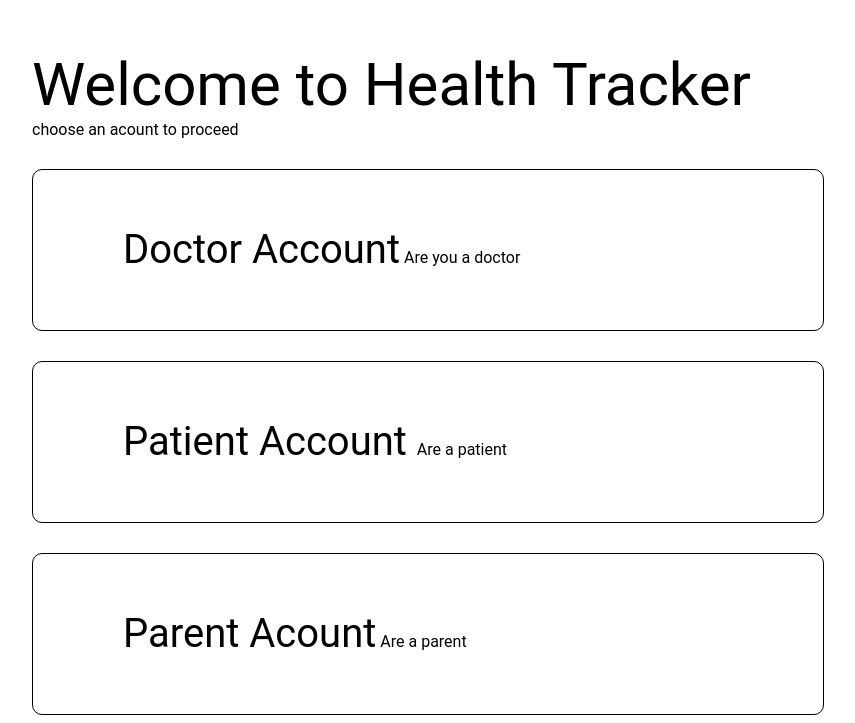
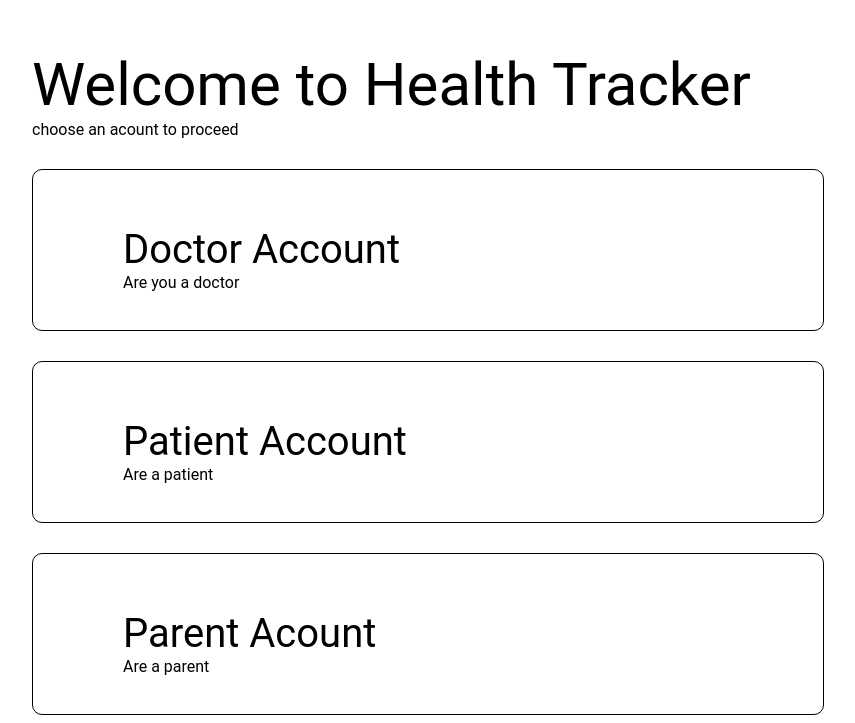
Before and after one commit to ochibocca/mathare_tracker, a website: page pages/loginhompage.html in a window 1280 px wide. Shown: the part 101-824 px from the top of the page, without its empty margins (376-1231 px from the left). Drawn offline with Linux system fonts and the light colour scheme.

Commit message:
adjusted the homepage

```diff
--- a/pages/login.html
+++ b/pages/loginhompage.html
@@ -3,22 +3,22 @@
 <head>
     <meta charset="UTF-8">
     <meta name="viewport" content="width=device-width, initial-scale=1.0">
-    <title>specialization login</title>
-    <link rel="stylesheet" href="../styles/login.css">
+    <title> loginHomepage</title>
+    <link rel="stylesheet" href="../styles/loginhompage.css">
     <link href="https://fonts.googleapis.com/icon?family=Material+Icons" rel="stylesheet">
 </head>
 <div class="cointainer1">
     <p1><span style="font-size: 60px; margin-top: 10px;">Welcome to Health Tracker </span> </br> choose an acount to proceed</p1>
     <div class="doctor">
-        <p class="account"><span class="doctorh1">Doctor Account</span> <span class="dh1">Are you a doctor</span></p>
+        <p class="account"><span class="doctorh1">Doctor Account</span> <span class="dh1"></br> Are you a doctor</span></p>
     </div>
     <div class="patient">
-        <p class="account"><span class="patienth1">Patient Account </span><span> Are a patient</span></p>
+        <p class="account"><span class="patienth1">Patient Account </span><span class="dh1"> </br> Are a patient</span></p>
 
 
     </div>
     <div class="parent">
-        <p class="account"><span class="parenth1">Parent Acount</span> <span> Are a parent</span></p>
+        <p class="account"><span class="parenth1">Parent Acount</span> <span class="dh1"> </br> Are a parent</span></p>
     </div>
 </div>
 </body>
--- a/styles/login.css
+++ b/styles/loginhompage.css
@@ -18,8 +18,15 @@ font-family: Roboto, "Helvetica Neue", sans-serif;
     padding: 40px 0 0 90px;
     width: 700px;
     height: 120px;
+    gap: 40px;
 }
 .doctorh1, .patienth1 , .parenth1{
     font-size: 40px;
     margin-top: 50px;
+    gap: 40px;
 }
+.dh1{
+    margin-right: 90px;
+
+
+}
```
